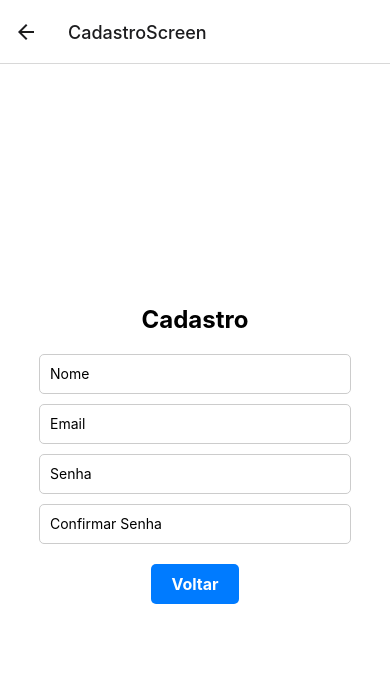
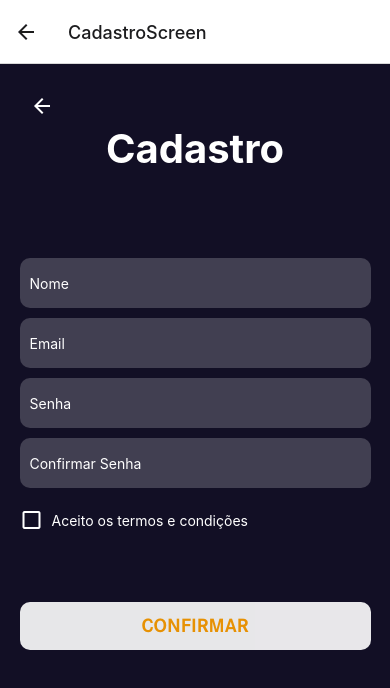
Before and after one commit to vtrod/hipertrof.ia, a React Native app: screen /CadastroScreen in a window 390 px wide. Both pictures are taken after a click on the button 26 px from the left and 32 px from the top of the page. Shown: the top 688 px of the page. Built offline with nearby package versions, Linux system fonts and the light colour scheme.

Commit message:
12h 20/03 quarta feira

```diff
--- a/src/views/Servicos/CadastroScreen.js
+++ b/src/views/Servicos/CadastroScreen.js
@@ -1,25 +1,97 @@
-import React from 'react';
-import { View, Text, StyleSheet, TextInput, TouchableOpacity } from 'react-native';
+import React, { useState, useEffect } from 'react';
+import { View, Text, StyleSheet, TextInput, TouchableOpacity, KeyboardAvoidingView, Platform, Keyboard, Alert } from 'react-native';
 import { useNavigation } from '@react-navigation/native';
+import { ScrollView } from 'react-native-gesture-handler';
+import { MaterialIcons } from '@expo/vector-icons'; // Importe o pacote de ícones
+
+const InputField = ({ placeholder, secureTextEntry }) => (
+  <TextInput style={styles.input} placeholder={placeholder} placeholderTextColor="#fff" secureTextEntry={secureTextEntry} />
+);
+
+const Button = ({ text, onPress, disabled }) => (
+  <TouchableOpacity style={[styles.loginButton, disabled && styles.disabledButton]} onPress={onPress} disabled={disabled}>
+    <Text style={styles.loginButtonText}>{text}</Text>
+  </TouchableOpacity>
+);
+
+const CheckBox = ({ label, checked, onChange }) => (
+  <View style={styles.checkBox}>
+    <TouchableOpacity onPress={onChange}>
+      <MaterialIcons name={checked ? 'check-box' : 'check-box-outline-blank'} size={24} color={checked ? '#FFA000' : '#fff'} />
+    </TouchableOpacity>
+    <Text style={styles.checkBoxLabel}>{label}</Text>
+  </View>
+);
 
 const CadastroScreen = () => {
   const navigation = useNavigation();
+  const [checked, setChecked] = useState(false);
+  const [keyboardStatus, setKeyboardStatus] = useState(false);
+  const [nome, setNome] = useState('');
+  const [email, setEmail] = useState('');
+  const [senha, setSenha] = useState('');
+  const [confirmarSenha, setConfirmarSenha] = useState('');
+
+
+  const navigateToInicioScreen = () => {
+    navigation.navigate('InicioScreen');
+  };
 
   const handleNavigateBack = () => {
+    if (!checked) {
+      Alert.alert('Erro', 'Você deve aceitar os termos e condições para continuar.');
+      return;
+    }
+    if (!nome || !email || !senha ) {
+      Alert.alert('Erro', 'Todos os campos são obrigatórios.');
+      return;
+    }
+    if (senha !== confirmarSenha || confirmarSenha !== senha) {
+      Alert.alert('Erro', 'A senha e a confirmação de senha devem ser iguais.');
+      return;
+    }
     navigation.goBack(); // Corrigido para voltar para a tela anterior
   };
 
+  useEffect(() => {
+    const keyboardDidShowListener = Keyboard.addListener(
+      'keyboardDidShow',
+      () => {
+        setKeyboardStatus(true);
+      }
+    );
+    const keyboardDidHideListener = Keyboard.addListener(
+      'keyboardDidHide',
+      () => {
+        setKeyboardStatus(false);
+      }
+    );
+
+    return () => {
+      keyboardDidHideListener.remove();
+      keyboardDidShowListener.remove();
+    };
+  }, []);
+
   return (
-    <View style={styles.container}>
-      <Text style={styles.title}>Cadastro</Text>
-      <TextInput style={styles.input} placeholder="Nome" />
-      <TextInput style={styles.input} placeholder="Email" />
-      <TextInput style={styles.input} placeholder="Senha" secureTextEntry={true} />
-      <TextInput style={styles.input} placeholder="Confirmar Senha" secureTextEntry={true} />
-      <TouchableOpacity style={styles.button} onPress={handleNavigateBack}>
-        <Text style={styles.buttonText}>Voltar</Text>
+    <KeyboardAvoidingView behavior={Platform.OS == "ios" ? "padding" : "height"} style={{ flex: 1 }}>
+      <View style={styles.container}>
+      <TouchableOpacity style={styles.backButton} onPress={navigateToInicioScreen}>
+        <MaterialIcons name="arrow-back" size={24} color="#fff" />
       </TouchableOpacity>
-    </View>
+        {!keyboardStatus && (
+          <Text style={styles.appName}>
+            <Text style={styles.blueText}>Cadastro</Text>
+          </Text>
+        )}
+        <InputField placeholder="Nome" />
+        <InputField placeholder="Email" />
+        <InputField placeholder="Senha" secureTextEntry={true} />
+        <InputField placeholder="Confirmar Senha" secureTextEntry={true} />
+        <CheckBox label="Aceito os termos e condições" checked={checked} onChange={() => setChecked(!checked)} />
+        <Button text="CONFIRMAR" onPress={handleNavigateBack} disabled={!checked} />
+      </View>
+    </KeyboardAvoidingView>
   );
 };
 
@@ -28,33 +100,71 @@ const styles = StyleSheet.create({
     flex: 1,
     justifyContent: 'center',
     alignItems: 'center',
-    backgroundColor: '#fff',
+    backgroundColor: '#120f25',
   },
-  title: {
-    fontSize: 24,
+  backButton: {
+    position: 'absolute',
+    top: 20,
+    left: 20,
+    padding: 10,
+  },
+  appName: {
+    position: 'absolute',
+    top: 60,
+    color: 'rgba(33, 33, 33, 0.9)',
+    fontSize: 36,
     fontWeight: 'bold',
-    marginBottom: 20,
+  },
+  blueText: {
+    color: '#fff',
+    fontSize:40,
   },
   input: {
-    width: '80%',
-    height: 40,
-    borderWidth: 1,
-    borderColor: '#ccc',
-    borderRadius: 5,
+    width: '90%',
+    height: 50,
+    backgroundColor: 'rgba(255, 255, 255, 0.2)',
     marginBottom: 10,
-    paddingHorizontal: 10,
+    paddingLeft: 10,
+    borderRadius: 10,
+    color: '#fff',
   },
-  button: {
-    backgroundColor: '#007bff',
-    paddingVertical: 10,
-    paddingHorizontal: 20,
-    borderRadius: 5,
-    marginTop: 10,
+  loginButton: {
+    backgroundColor: '#fff',
+    paddingVertical: 12,
+    width:'90%',
+    borderRadius: 10,
+    marginTop: 50,
+    alignItems:'center'
   },
-  buttonText: {
+  loginButtonText: {
+    color: '#FFA000',
+    fontSize: 20,
+    fontFamily: 'CorporateSBold',
+  },
+
+  checkBox: {
+    flexDirection: 'row',
+    alignItems: 'center',
+    marginBottom: 20,
+    alignSelf: 'flex-start',
+    marginLeft: '5%',
+    marginTop:10
+  },
+  checkBoxLabel: {
     color: '#fff',
-    fontSize: 16,
-    fontWeight: 'bold',
+    marginLeft: 8,
+  },
+
+  loginButton: {
+    backgroundColor: '#fff',
+    paddingVertical: 12,
+    width:'90%',
+    borderRadius: 10,
+    marginTop: 50,
+    alignItems:'center'
+  },
+  disabledButton: {
+    opacity: 0.9,
   },
 });
 
--- /dev/null
+++ b/src/views/Servicos/EsqueciSenhaScreen.js
@@ -0,0 +1,159 @@
+import React, { useState } from 'react';
+import { View, Text, StyleSheet, TouchableOpacity, TextInput, KeyboardAvoidingView } from 'react-native';
+import { MaterialIcons } from '@expo/vector-icons';
+import { useNavigation } from '@react-navigation/native';
+
+const EsqueciSenhaScreen = () => {
+  const [email, setEmail] = useState('');
+  const navigation = useNavigation();
+
+  const handleResetPasswordPress = () => {
+    console.log('Email:', email);
+    // Aqui você pode adicionar a lógica para resetar a senha
+  };
+
+  const navigateToLoginScreen = () => {
+    navigation.navigate('LoginScreen');
+  };
+
+  return (
+    <KeyboardAvoidingView behavior={null} style={{ flex: 1 }}>
+      <View style={styles.container}>
+        <TouchableOpacity style={styles.backButton} onPress={navigateToLoginScreen}>
+          <MaterialIcons name="arrow-back" size={24} color="#fff" />
+        </TouchableOpacity>
+        <Text style={styles.appName}>
+          <Text style={styles.blueText}>HIPERTROF</Text>
+          <Text style={styles.orangeText}>.IA</Text>
+        </Text>
+        <Text style={styles.resetPasswordTitle}>Redefina sua senha</Text>
+        <Text style={styles.resetPasswordDescription}>Insira seu email abaixo e enviaremos um link para você redefinir sua senha.</Text>
+        <TextInput
+          style={styles.input}
+          placeholder="Email"
+          placeholderTextColor="#fff"
+          onChangeText={(text) => setEmail(text)}
+        />
+        <TouchableOpacity style={styles.resetPasswordButton} onPress={handleResetPasswordPress}>
+          <Text style={styles.resetPasswordButtonText}>RESETAR SENHA</Text>
+        </TouchableOpacity>
+      </View>
+    </KeyboardAvoidingView>
+  );
+};
+const styles = StyleSheet.create({
+        container: {
+          flex: 1,
+          justifyContent: 'center',
+          alignItems: 'center',
+          backgroundColor: '#120f25',
+        },
+        backButton: {
+          position: 'absolute',
+          top: 20,
+          left: 20,
+          padding: 10,
+        },
+        appName: {
+          position: 'absolute',
+          top: 70,
+          color: 'rgba(33, 33, 33, 0.9)',
+          fontSize: 36,
+          fontWeight: 'bold',
+        },
+        blueText: {
+          color: '#fff',
+          fontSize:50,
+        },
+        orangeText: {
+          color: '#FFA000',
+          fontSize:50,
+        },
+        input: {
+          width: '90%',
+          height: 50,
+          backgroundColor: 'rgba(255, 255, 255, 0.2)',
+          marginBottom: 10,
+          paddingLeft: 10,
+          borderRadius: 10,
+          color: '#fff',
+        },
+        passwordContainer: {
+          flexDirection: 'row',
+          alignItems: 'center',
+          width: '90%',
+          height:50,
+          marginBottom: 10,
+        },
+        passwordInput: {
+          flex: 1,
+          height: 50,
+          width:80,
+          backgroundColor: 'rgba(255, 255, 255, 0.2)',
+          paddingLeft: 10,
+          borderRadius: 10,
+          color: '#fff',
+        },
+        passwordVisibilityIcon: {
+          position: 'absolute',
+          right: 10,
+          top: 10,
+        },
+        forgotPasswordButton: {
+          alignSelf: 'flex-start',
+          marginLeft: '5%',
+          marginTop: 30,
+          marginBottom: 0,
+          padding: 0,
+        },
+        forgotPasswordText: {
+          color:'#FFA000',
+          fontSize: 12,
+          opacity:1,
+        },
+        loginButton: {
+          backgroundColor: '#fff',
+          paddingVertical: 12,
+          width:'90%',
+          borderRadius: 10,
+          marginTop: 50,
+          alignItems:'center'
+        },
+
+        loginButtonText: {
+          color: '#FFA000',
+          fontSize: 20,
+          fontFamily: 'CorporateSBold',
+        },
+        resetPasswordButton: {
+            backgroundColor: '#fff',
+            paddingVertical: 12,
+            width:'90%',
+            borderRadius: 10,
+            marginTop: 50,
+            alignItems:'center'
+        },
+        resetPasswordButtonText: {
+            color: '#FFA000',
+            fontSize: 20,
+            fontFamily: 'CorporateSBold',
+        },
+
+        resetPasswordTitle: {
+            color: '#fff',
+            fontSize: 24,
+            fontWeight: 'bold',
+            marginBottom: 10,
+            marginTop:-30,
+        },
+        resetPasswordDescription: {
+            color: '#fff',
+            fontSize: 16,
+            marginBottom: 40,
+            textAlign: 'center',
+            paddingHorizontal: 30,
+        },
+        });
+
+
+export default EsqueciSenhaScreen;
--- a/src/views/Servicos/IndexScreen.js
+++ b/src/views/Servicos/IndexScreen.js
@@ -18,7 +18,7 @@ const IndexScreen = () => {
   useEffect(() => {
     loadFont();
     const timer = setTimeout(() => {
-      navigation.navigate('Inicio');
+      navigation.navigate('InicioScreen');
     }, 2500);
 
     return () => clearTimeout(timer);
--- a/src/views/Servicos/LoginScreen.js
+++ b/src/views/Servicos/LoginScreen.js
@@ -1,8 +1,9 @@
-import React, { useState } from 'react';
+import React, { useState, useEffect } from 'react';
 import { View, Text, StyleSheet, TouchableOpacity, TextInput, KeyboardAvoidingView } from 'react-native';
 import { MaterialIcons } from '@expo/vector-icons';
 import { useNavigation } from '@react-navigation/native';
 import * as Font from 'expo-font';
+import { Keyboard } from 'react-native';
 
 
 
@@ -11,6 +12,28 @@ const LoginScreen = () => {
   const [password, setPassword] = useState('');
   const [showPassword, setShowPassword] = useState(false);
   const navigation = useNavigation();
+  const [isKeyboardVisible, setKeyboardVisible] = useState(false);
+
+  useEffect(() => {
+    const keyboardDidShowListener = Keyboard.addListener(
+      'keyboardDidShow',
+      () => {
+        setKeyboardVisible(true); // or some other action
+      }
+    );
+    const keyboardDidHideListener = Keyboard.addListener(
+      'keyboardDidHide',
+      () => {
+        setKeyboardVisible(false); // or some other action
+      }
+    );
+
+    return () => {
+      keyboardDidHideListener.remove();
+      keyboardDidShowListener.remove();
+    };
+  }, []);
+
 
   const handleLoginPress = () => {
     console.log('Email:', email);
@@ -22,7 +45,7 @@ const LoginScreen = () => {
   };
 
   const handleForgotPassword = () => {
-    console.log('Esqueci a senha');
+    navigation.navigate('EsqueciSenhaScreen');
   };
   Font.loadAsync({
     'CorporateSBold': require('../../../assets/fonts/CorporateSBold.otf'), // Ajuste o caminho para sua fonte
@@ -34,10 +57,13 @@ const LoginScreen = () => {
       <TouchableOpacity style={styles.backButton} onPress={navigateToInicioScreen}>
         <MaterialIcons name="arrow-back" size={24} color="#fff" />
       </TouchableOpacity>
-      <Text style={styles.appName}>
-        <Text style={styles.blueText}>HIPERTROF</Text>
-        <Text style={styles.orangeText}>.IA</Text>
-      </Text>
+      {!isKeyboardVisible && (
+          <Text style={styles.appName}>
+            <Text style={styles.blueText}>HIPERTROF</Text>
+            <Text style={styles.orangeText}>.IA</Text>
+          </Text>
+        )}
+        <Text style={styles.descriptionText}>Digite sua senha e email para entrar</Text>
       <TextInput
         style={styles.input}
         placeholder="Email ou nome de usuário"
@@ -83,6 +109,14 @@ const styles = StyleSheet.create({
     left: 20,
     padding: 10,
   },
+  descriptionText: {
+    marginLeft:0,
+    color: '#fff',
+    fontSize: 18,
+    marginTop: -100,
+    marginBottom:30, // Adicione o espaçamento desejado entre os textos
+    fontFamily: 'CorporateSBold',
+  },
   appName: {
     position: 'absolute',
     top: 60,
@@ -92,11 +126,11 @@ const styles = StyleSheet.create({
   },
   blueText: {
     color: '#fff',
-    fontSize:40,
+    fontSize:50,
   },
   orangeText: {
     color: '#FFA000',
-    fontSize:40,
+    fontSize:50,
   },
   input: {
     width: '90%',
```
Also changed, not shown: App.js (+5 -2 lines).
